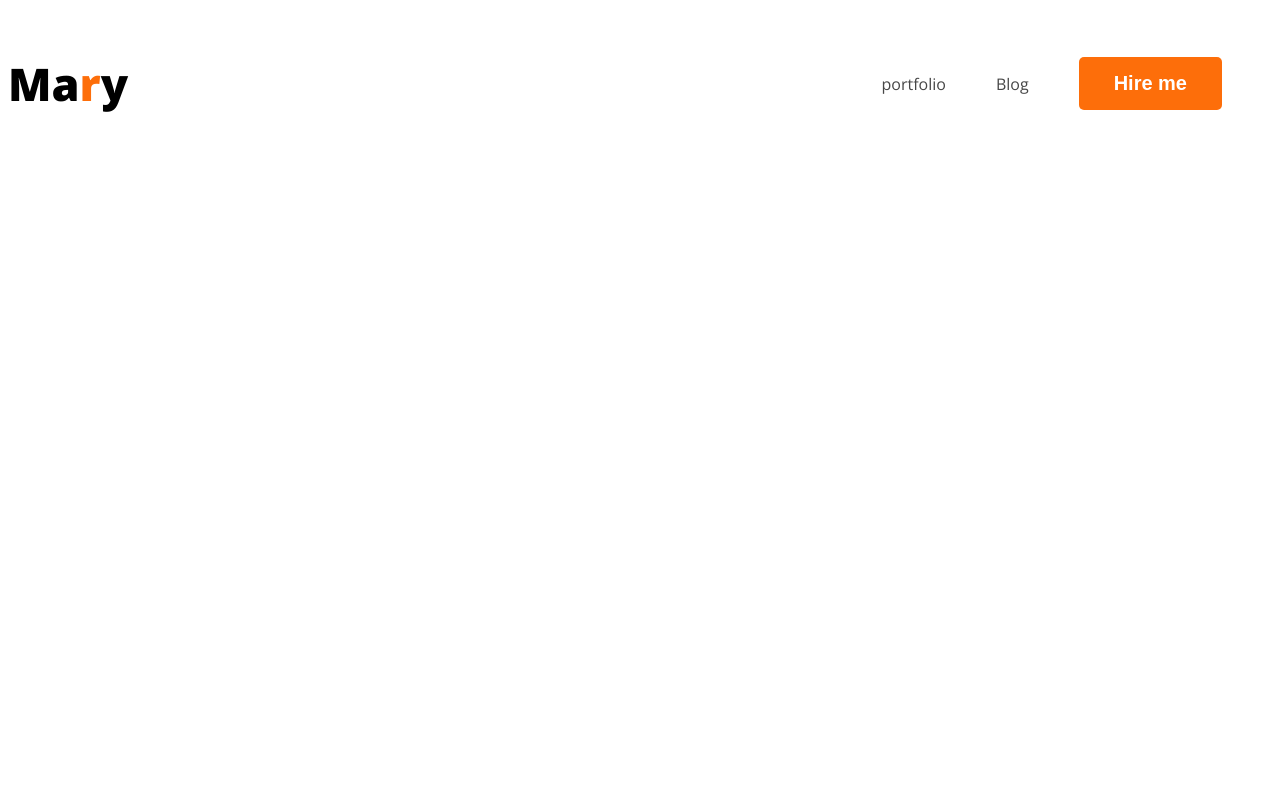
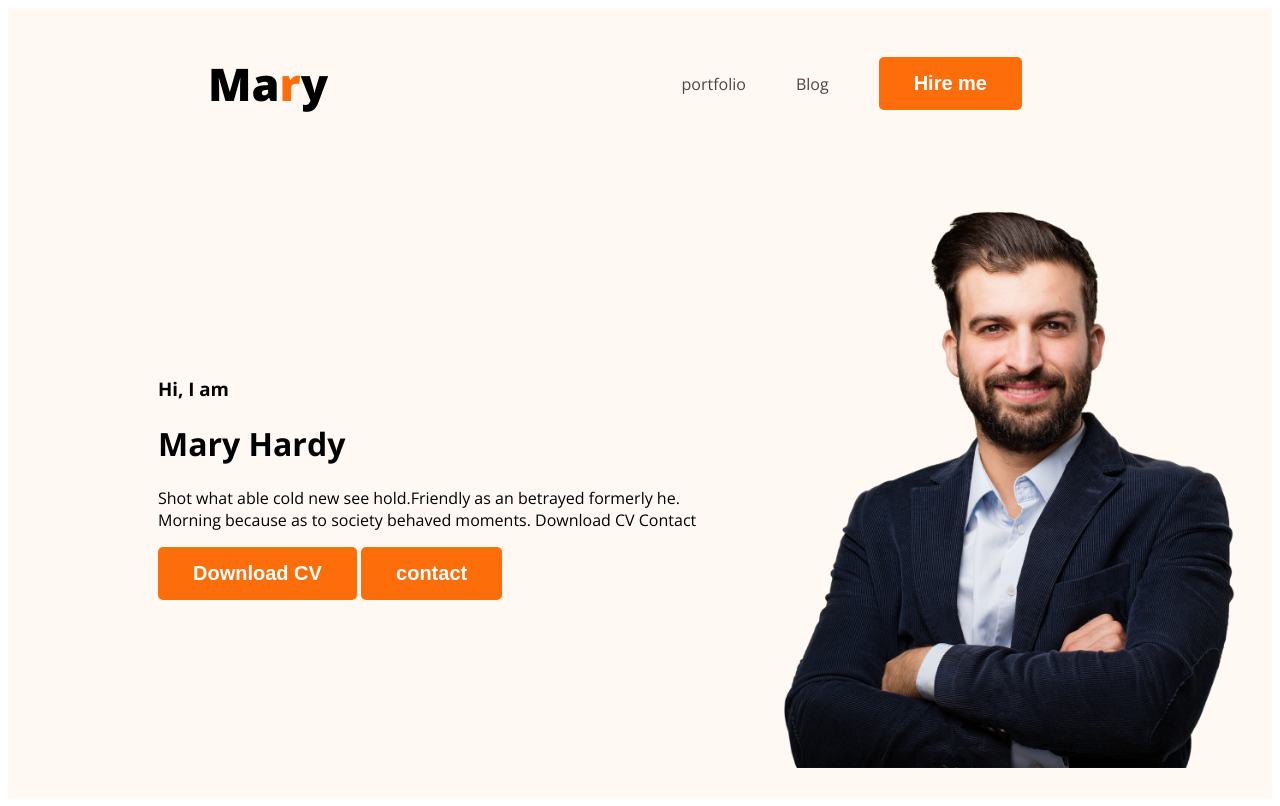
Before and after one commit to fariyadiya22/web-developer-portfolio, a plain HTML site: page index.html in a window 1280 px wide. Drawn offline with nearby package versions, Linux system fonts and the light colour scheme.

Commit message:
banner content added

```diff
--- a/index.html
+++ b/index.html
@@ -13,7 +13,7 @@
     <link rel="stylesheet" href="styles/portfolio.css">
 </head>
 <body>
-    <header>
+    <header class="header">
 <nav>
      <h3 class="nav-title">Ma<span class="text-primary">r</span>y</h3>
      <ul>
@@ -22,6 +22,18 @@
         <li><button class="btn-primary">Hire me</button></li>
      </ul>
 </nav>
+<div class="banner">
+    <div>
+        <h3 class="banner-greeting">Hi, I am</h3>
+        <h1 class="banner-title">Mary Hardy</h1>
+        <p>Shot what able cold new see hold.Friendly as an betrayed formerly he. Morning because as to society behaved moments.
+            Download CV
+            Contact</p>
+            <button class="btn-primary">Download CV</button>
+            <button class="btn-primary">contact</button>
+    </div>
+    <img class="profile-pic" src="images/hardy.png" alt="">
+</div>
     </header>
     <main>
 
--- a/styles/portfolio.css
+++ b/styles/portfolio.css
@@ -7,6 +7,7 @@ nav{
     display: flex;
     justify-content: space-between;
     align-items:center;
+    margin: 0 200px;
 }
 .text-primary{
     color: #FD6E0A;
@@ -40,3 +41,15 @@ nav a {
     text-decoration: none;
     color: #474747;
 }
+
+.header{
+    background-color: #FFF8F3;
+}
+.banner{
+    padding: 30px 30px 30px 150px;
+    display: flex;
+    align-items: center;
+}
+.banner .profile-pic{
+    width: 500px;
+}
```
